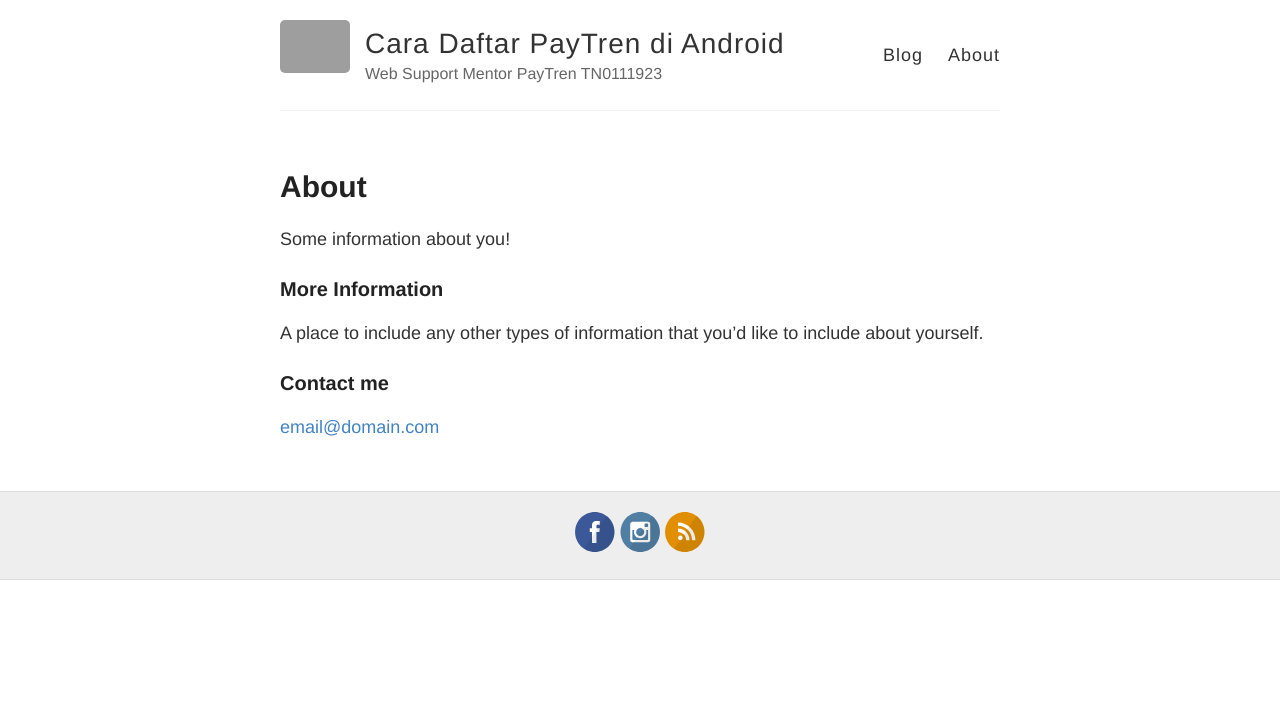
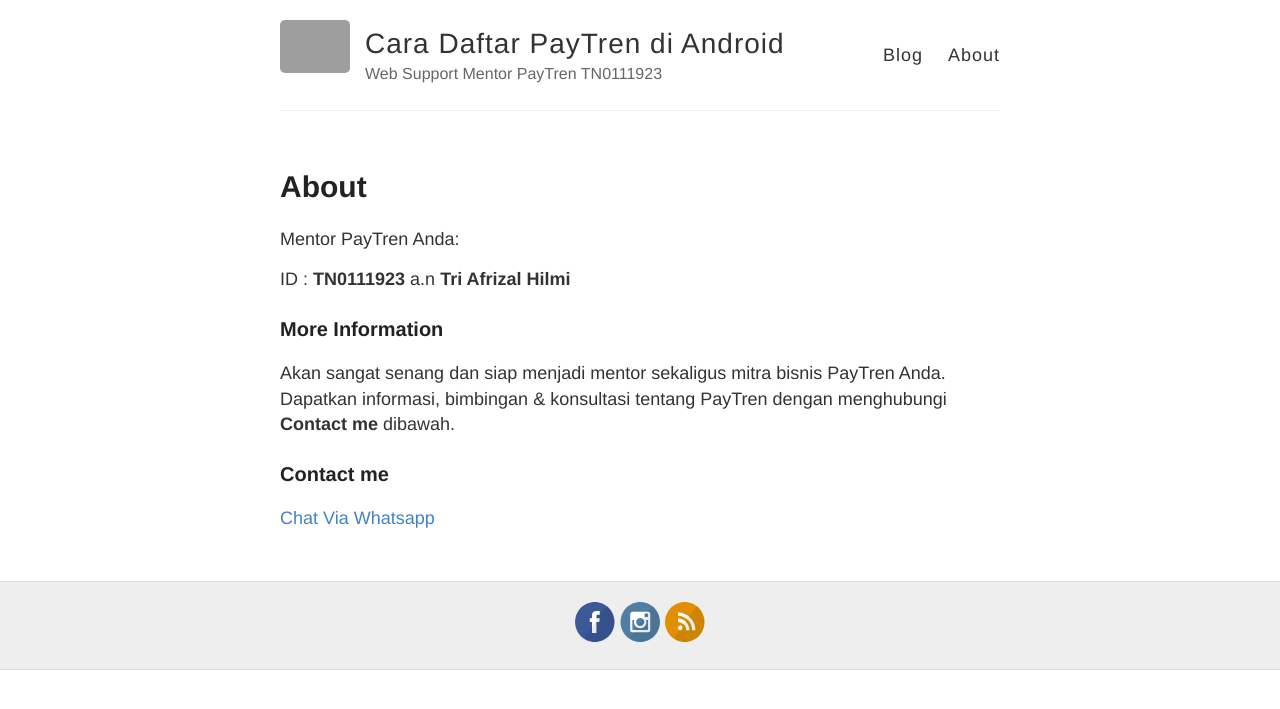
Before and after one commit to adminpaytren/Cara-Daftar-PayTren-di-Android, a Jekyll site: the page built from about.md, in a window 1280 px wide. Shown: the top 709 px of the page. Built offline with Jekyll 4.4.1, drawn with Linux system fonts in a browser that asks for light colours; grey boxes are pictures that could not be loaded.

Commit message:
Update about.md

```diff
--- a/about.md
+++ b/about.md
@@ -4,12 +4,14 @@
 permalink: /about/
 ---
 
-Some information about you!
+Mentor PayTren Anda:
+> ID   : **TN0111923** a.n **Tri Afrizal Hilmi**
 
 ### More Information
 
-A place to include any other types of information that you'd like to include about yourself.
+Akan sangat senang dan siap menjadi mentor sekaligus mitra bisnis PayTren Anda.
+Dapatkan informasi, bimbingan & konsultasi tentang PayTren dengan menghubungi **Contact me** dibawah.
 
 ### Contact me
 
-[email@domain.com](mailto:email@domain.com)
+[Chat Via Whatsapp](https://wa.me/6282320067466)
```
